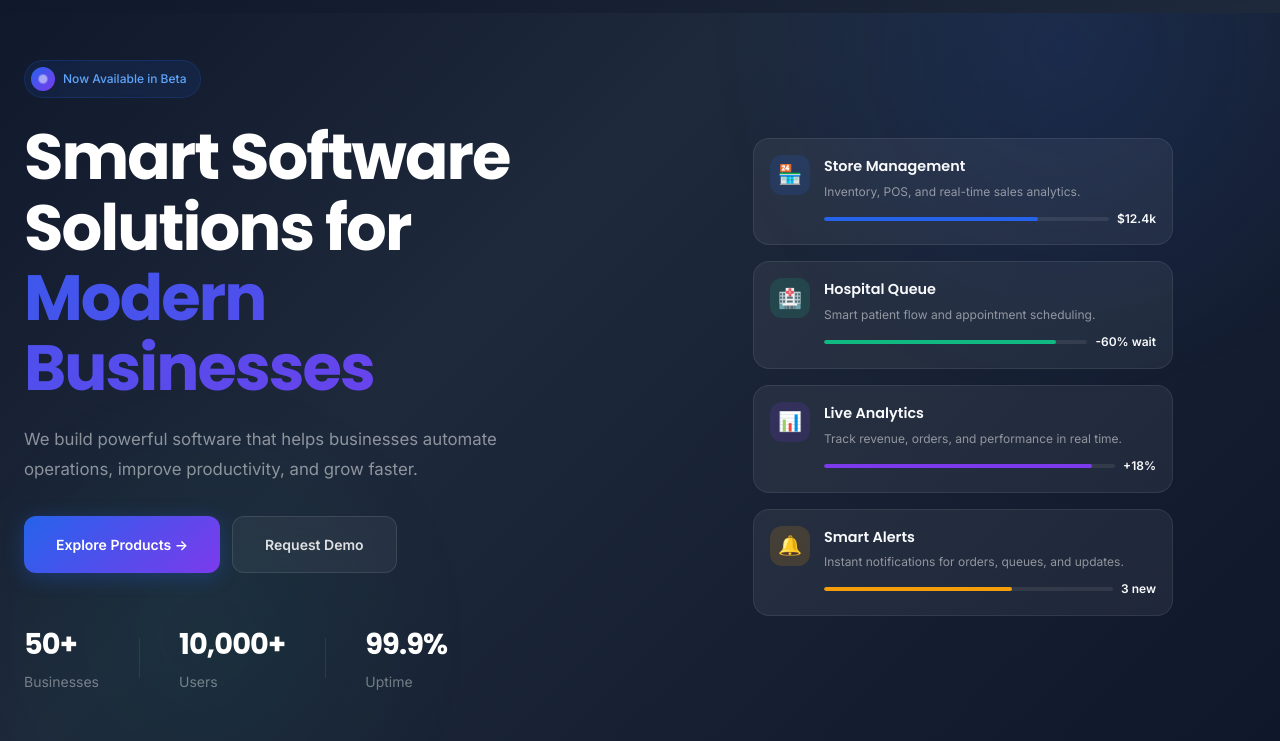
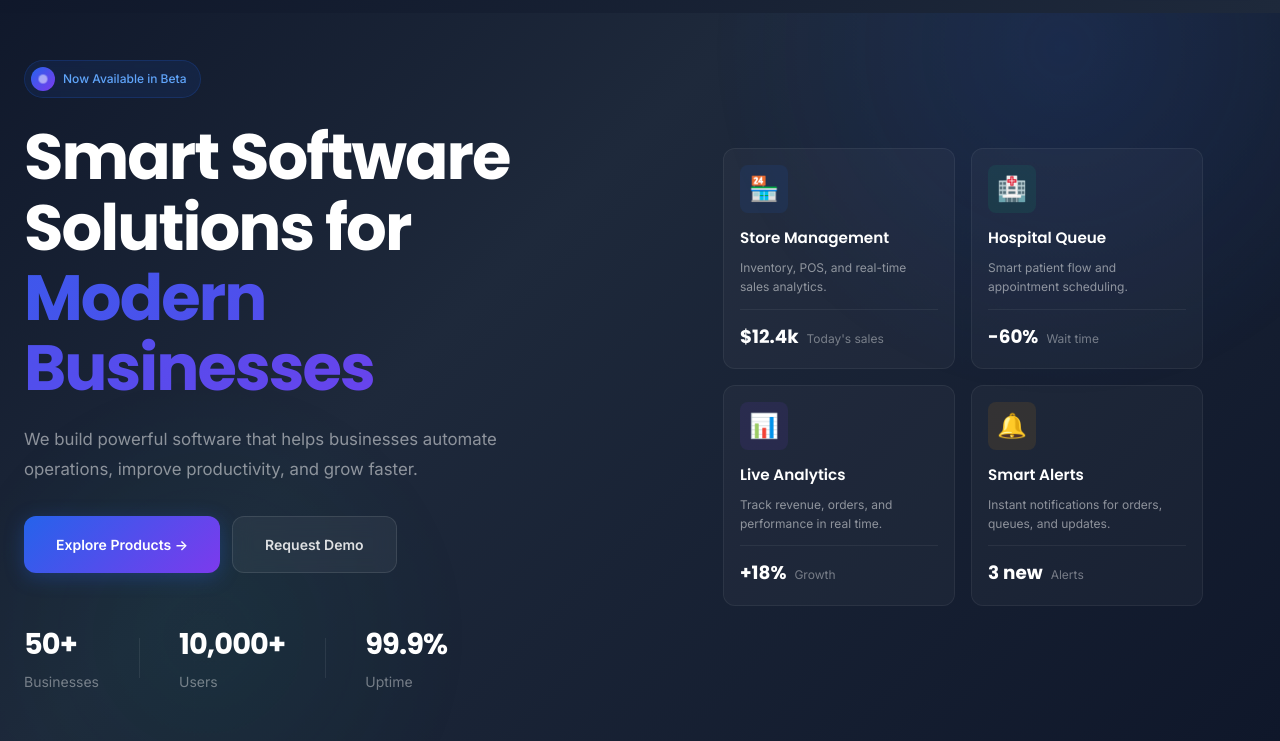
Before and after one commit to princes122oppong-commits/my-Website, a plain HTML site: page index.html in a window 1280 px wide. Shown: the part 59-800 px from the top of the page. Drawn offline with Linux system fonts and the light colour scheme.

Commit message:
Redesign landing page hero cards

```diff
--- a/assets/css/03-hero.css
+++ b/assets/css/03-hero.css
@@ -258,84 +258,104 @@
   min-height: 500px;
 }
 
-  .showcase {
-    display: flex;
-    flex-direction: column;
-    gap: 16px;
+  .features-grid-visual {
+    display: grid;
+    grid-template-columns: repeat(2, 1fr);
+    gap: var(--space-4);
     width: 100%;
-    max-width: 420px;
+    max-width: 480px;
   }
 
-  .showcase-item {
-    display: flex;
-    align-items: flex-start;
-    gap: 14px;
-    background: rgba(255, 255, 255, 0.06);
-    border: 1px solid rgba(255, 255, 255, 0.08);
-    border-radius: 16px;
-    padding: 16px;
-    transition: transform 0.3s ease, box-shadow 0.3s ease, background 0.3s ease;
+  .feature-card-visual {
+    background: rgba(255, 255, 255, 0.03);
+    border: 1px solid rgba(255, 255, 255, 0.06);
+    border-radius: var(--radius-lg);
+    padding: var(--space-4);
+    transition: var(--transition-base);
+    position: relative;
+    overflow: hidden;
   }
 
-  .showcase-item:hover {
-    transform: translateY(-4px);
-    box-shadow: 0 18px 40px rgba(0, 0, 0, 0.25);
-    background: rgba(255, 255, 255, 0.08);
+  .feature-card-visual::before {
+    content: '';
+    position: absolute;
+    top: 0;
+    left: 0;
+    right: 0;
+    height: 3px;
+    background: var(--gradient-primary);
+    opacity: 0;
+    transition: opacity var(--transition-base);
   }
 
-  .showcase-item .s-icon {
-    width: 40px;
-    height: 40px;
-    border-radius: 12px;
+  .feature-card-visual:hover {
+    transform: translateY(-4px);
+    background: rgba(255, 255, 255, 0.06);
+    border-color: rgba(37, 99, 235, 0.2);
+    box-shadow: 0 12px 24px rgba(0, 0, 0, 0.2);
+  }
+
+  .feature-card-visual:hover::before {
+    opacity: 1;
+  }
+
+  .feature-card-visual .fv-icon {
+    width: 48px;
+    height: 48px;
+    border-radius: var(--radius-md);
     display: flex;
     align-items: center;
     justify-content: center;
-    font-size: 1.2rem;
-    flex-shrink: 0;
+    font-size: 1.5rem;
+    margin-bottom: var(--space-3);
+    position: relative;
+    z-index: 1;
   }
 
-  .showcase-item .s-icon.blue { background: rgba(37, 99, 235, 0.15); color: #60A5FA; }
-  .showcase-item .s-icon.green { background: rgba(16, 185, 129, 0.15); color: #34D399; }
-  .showcase-item .s-icon.purple { background: rgba(124, 58, 237, 0.15); color: #A78BFA; }
-  .showcase-item .s-icon.orange { background: rgba(245, 158, 11, 0.15); color: #FBBF24; }
+  .feature-card-visual .fv-icon.blue { background: rgba(37, 99, 235, 0.1); }
+  .feature-card-visual .fv-icon.green { background: rgba(16, 185, 129, 0.1); }
+  .feature-card-visual .fv-icon.purple { background: rgba(124, 58, 237, 0.1); }
+  .feature-card-visual .fv-icon.orange { background: rgba(245, 158, 11, 0.1); }
 
-  .showcase-item .s-body { flex: 1; }
-  .showcase-item .s-title {
+  .feature-card-visual .fv-title {
     font-family: var(--font-heading);
-    font-size: 0.9rem;
+    font-size: var(--text-base);
     font-weight: 600;
-    color: #F8FAFC;
-    margin-bottom: 4px;
+    color: var(--clr-white);
+    margin-bottom: var(--space-2);
+    position: relative;
+    z-index: 1;
   }
-  .showcase-item .s-desc {
-    font-size: 0.75rem;
+
+  .feature-card-visual .fv-desc {
+    font-size: var(--text-xs);
     color: rgba(255, 255, 255, 0.5);
-    line-height: 1.5;
+    line-height: 1.6;
+    position: relative;
+    z-index: 1;
   }
-  .showcase-item .s-metric {
-    margin-top: 8px;
+
+  .feature-card-visual .fv-stat {
+    margin-top: var(--space-3);
+    padding-top: var(--space-3);
+    border-top: 1px solid rgba(255, 255, 255, 0.06);
     display: flex;
-    align-items: center;
-    gap: 8px;
+    align-items: baseline;
+    gap: var(--space-2);
+    position: relative;
+    z-index: 1;
   }
-  .showcase-item .s-bar {
-    flex: 1;
-    height: 4px;
-    background: rgba(255, 255, 255, 0.08);
-    border-radius: 4px;
-    overflow: hidden;
+
+  .feature-card-visual .fv-stat-value {
+    font-family: var(--font-heading);
+    font-size: var(--text-lg);
+    font-weight: 700;
+    color: var(--clr-white);
   }
-  .showcase-item .s-bar span {
-    display: block;
-    height: 100%;
-    border-radius: 4px;
-  }
-  .showcase-item .s-value {
-    font-size: 0.75rem;
-    font-weight: 600;
-    color: #F8FAFC;
-    min-width: 32px;
-    text-align: right;
+
+  .feature-card-visual .fv-stat-label {
+    font-size: var(--text-xs);
+    color: rgba(255, 255, 255, 0.4);
   }
 
 /* Glass card header */
--- a/index.html
+++ b/index.html
@@ -133,49 +133,41 @@
           </div>
 
           <div class="hero-visual">
-            <div class="showcase">
-              <div class="showcase-item">
-                <div class="s-icon blue">🏪</div>
-                <div class="s-body">
-                  <div class="s-title">Store Management</div>
-                  <div class="s-desc">Inventory, POS, and real-time sales analytics.</div>
-                  <div class="s-metric">
-                    <div class="s-bar"><span style="width:75%;background:#2563EB"></span></div>
-                    <div class="s-value">$12.4k</div>
-                  </div>
+            <div class="features-grid-visual">
+              <div class="feature-card-visual">
+                <div class="fv-icon blue">🏪</div>
+                <div class="fv-title">Store Management</div>
+                <div class="fv-desc">Inventory, POS, and real-time sales analytics.</div>
+                <div class="fv-stat">
+                  <span class="fv-stat-value">$12.4k</span>
+                  <span class="fv-stat-label">Today's sales</span>
                 </div>
               </div>
-              <div class="showcase-item">
-                <div class="s-icon green">🏥</div>
-                <div class="s-body">
-                  <div class="s-title">Hospital Queue</div>
-                  <div class="s-desc">Smart patient flow and appointment scheduling.</div>
-                  <div class="s-metric">
-                    <div class="s-bar"><span style="width:88%;background:#10B981"></span></div>
-                    <div class="s-value">-60% wait</div>
-                  </div>
+              <div class="feature-card-visual">
+                <div class="fv-icon green">🏥</div>
+                <div class="fv-title">Hospital Queue</div>
+                <div class="fv-desc">Smart patient flow and appointment scheduling.</div>
+                <div class="fv-stat">
+                  <span class="fv-stat-value">-60%</span>
+                  <span class="fv-stat-label">Wait time</span>
                 </div>
               </div>
-              <div class="showcase-item">
-                <div class="s-icon purple">📊</div>
-                <div class="s-body">
-                  <div class="s-title">Live Analytics</div>
-                  <div class="s-desc">Track revenue, orders, and performance in real time.</div>
-                  <div class="s-metric">
-                    <div class="s-bar"><span style="width:92%;background:#7C3AED"></span></div>
-                    <div class="s-value">+18%</div>
-                  </div>
+              <div class="feature-card-visual">
+                <div class="fv-icon purple">📊</div>
+                <div class="fv-title">Live Analytics</div>
+                <div class="fv-desc">Track revenue, orders, and performance in real time.</div>
+                <div class="fv-stat">
+                  <span class="fv-stat-value">+18%</span>
+                  <span class="fv-stat-label">Growth</span>
                 </div>
               </div>
-              <div class="showcase-item">
-                <div class="s-icon orange">🔔</div>
-                <div class="s-body">
-                  <div class="s-title">Smart Alerts</div>
-                  <div class="s-desc">Instant notifications for orders, queues, and updates.</div>
-                  <div class="s-metric">
-                    <div class="s-bar"><span style="width:65%;background:#F59E0B"></span></div>
-                    <div class="s-value">3 new</div>
-                  </div>
+              <div class="feature-card-visual">
+                <div class="fv-icon orange">🔔</div>
+                <div class="fv-title">Smart Alerts</div>
+                <div class="fv-desc">Instant notifications for orders, queues, and updates.</div>
+                <div class="fv-stat">
+                  <span class="fv-stat-value">3 new</span>
+                  <span class="fv-stat-label">Alerts</span>
                 </div>
               </div>
             </div>
```
